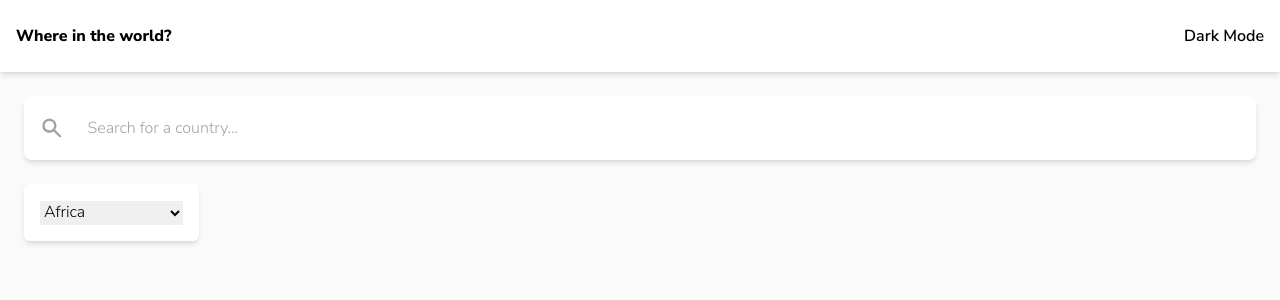
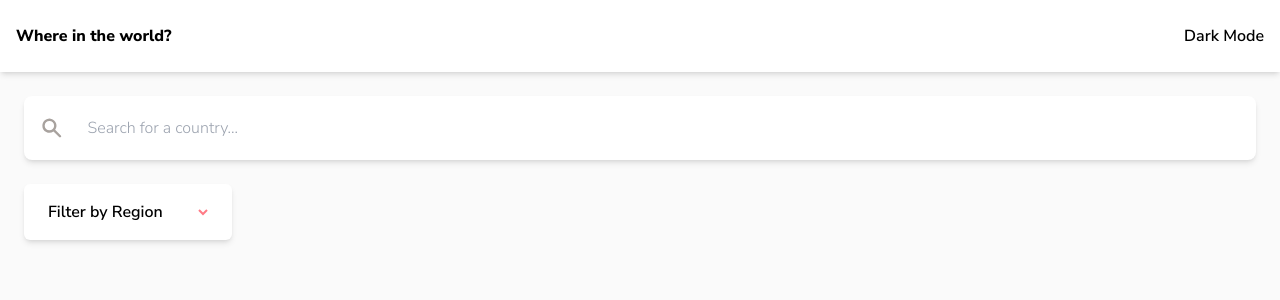
Before and after one commit to polymahh/rest-countries-api, a Next.js app: page / in a window 1280 px wide. Shown: the top 300 px of the page. Built offline with nearby package versions, Linux system fonts and the light colour scheme.

Commit message:
select option

```diff
--- a/components/Main.tsx
+++ b/components/Main.tsx
@@ -1,4 +1,5 @@
 import { HiSearch } from 'react-icons/hi'
+import SelectOptions from './SelectOptions'
 
 const Main = () => {
   return (
@@ -12,8 +13,8 @@ const Main = () => {
             className=" px-6 py-2 text-LM-Input w-full "
           ></input>
         </div>
-
-        <div className="p-4 bg-white rounded-md shadow-md">
+        <SelectOptions />
+        {/* <div className="p-4 bg-white rounded-md shadow-md">
           <select name="region" id="region" className="pr-16  ">
             <option value="africa">Africa</option>
             <option value="america">America</option>
@@ -21,7 +22,7 @@ const Main = () => {
             <option value="europe">Europe</option>
             <option value="oceania">Oceania</option>
           </select>
-        </div>
+        </div> */}
       </div>
     </div>
   )
--- a/components/SelectOptions.tsx
+++ b/components/SelectOptions.tsx
@@ -0,0 +1,62 @@
+import { useState } from 'react'
+import arrowLight from '../public/icon-arrow-dark.svg'
+import Image from 'next/image'
+
+const SelectOptions = () => {
+  const [clicked, setClicked] = useState(false)
+  const [country, setCountry] = useState('Filter by Region')
+
+  return (
+    <div className="relative w-52 ">
+      <button
+        onClick={() => setClicked(!clicked)}
+        // onBlur={() => setClicked(false)}
+        className="w-full px-6 py-4 bg-white rounded-md shadow-md flex justify-between items-center "
+      >
+        <span className=" font-semibold">{country}</span>
+        <Image
+          src={arrowLight}
+          alt="lst"
+          className={
+            clicked ? 'rotate-180 transition-all' : 'rotate-0 transition-all'
+          }
+        />
+      </button>
+      {clicked && (
+        <div className="flex flex-col gap-3 py-4 px-8 bg-white rounded-md font-semibold absolute top-16 shadow-md w-full ">
+          <button
+            className="cursor-pointer text-left hover:bg-LM-Background"
+            onClick={() => setCountry('Africa')}
+          >
+            Africa
+          </button>
+          <button
+            className="cursor-pointer text-left hover:bg-LM-Background"
+            onClick={() => setCountry('America')}
+          >
+            America
+          </button>
+          <button
+            className="cursor-pointer text-left hover:bg-LM-Background"
+            onClick={() => setCountry('Asia')}
+          >
+            Asia
+          </button>
+          <button
+            className="cursor-pointer text-left hover:bg-LM-Background"
+            onClick={() => setCountry('Europe')}
+          >
+            Europe
+          </button>
+          <button
+            className="cursor-pointer text-left hover:bg-LM-Background"
+            onClick={() => setCountry('Oceania')}
+          >
+            Oceania
+          </button>
+        </div>
+      )}
+    </div>
+  )
+}
+export default SelectOptions
--- a/styles/globals.css
+++ b/styles/globals.css
@@ -15,4 +15,7 @@
   body {
     @apply bg-LM-Background;
   }
+  input:focus {
+    outline: none;
+  }
 }
```
Also changed, not shown: public/icon-arrow-dark.svg (added), public/icon-arrow-light.svg (added).
